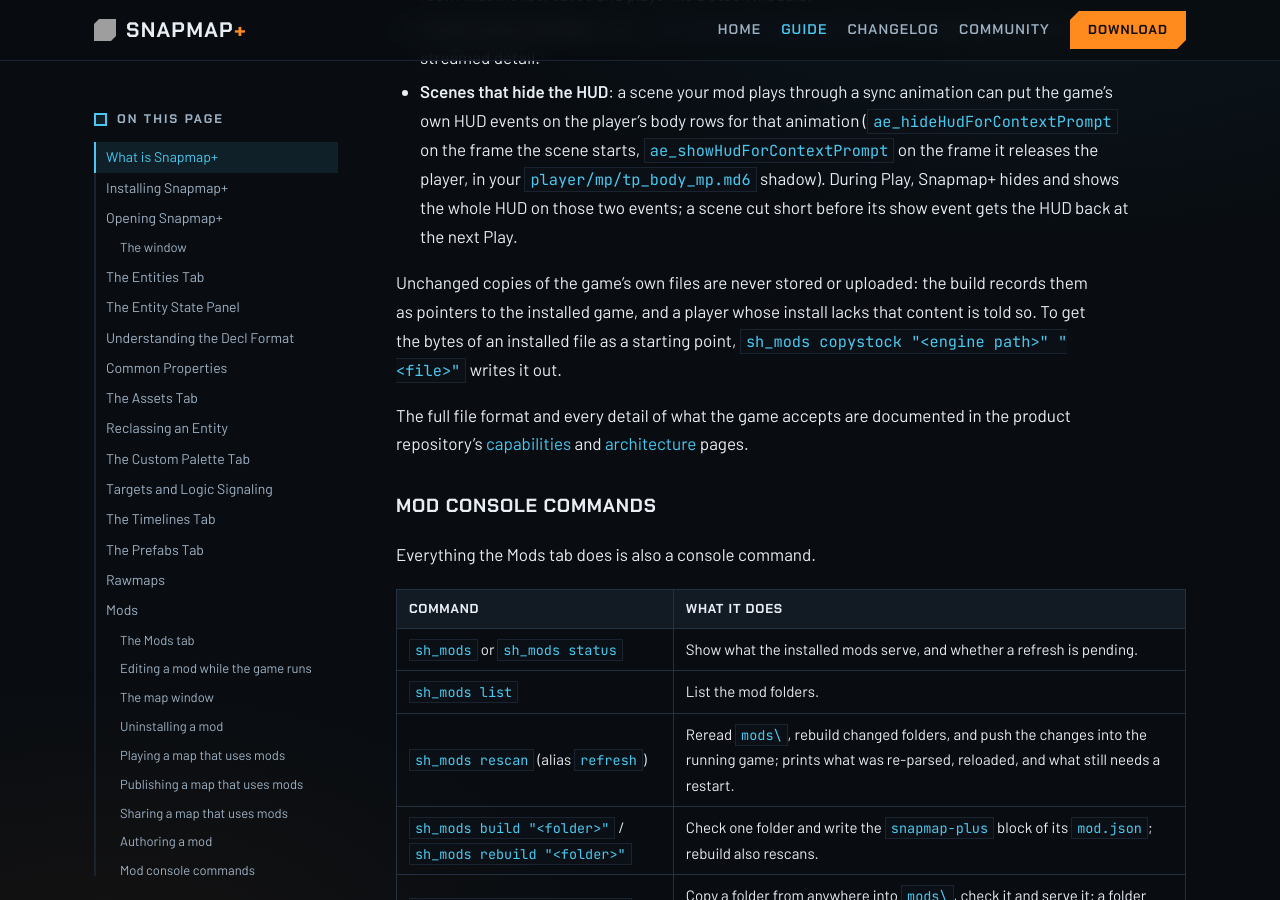
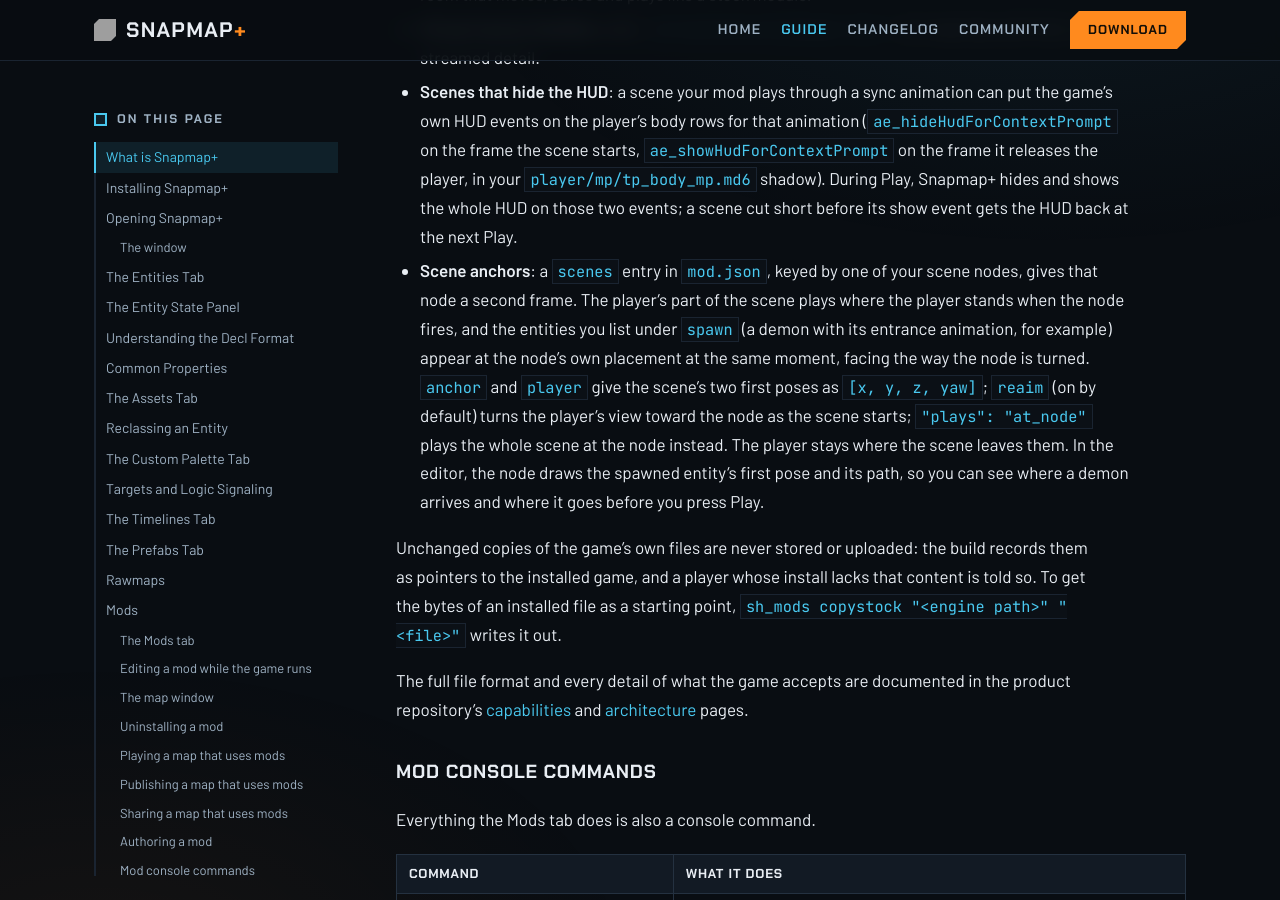
Before and after one commit to doom-snapmap/snapmap-web, a Jekyll site: the page built from site/snapmap-plus-guide.md, in a window 1280 px wide and 900 px high, scrolled down 34218 px. Built offline with Jekyll 4.4.1, drawn with Linux system fonts in a browser that asks for light colours; grey boxes are pictures that could not be loaded.

Commit message:
Explain scene anchors in the mod guide
A mod's scenes entry gives a scene node a second frame: the player's part plays where the player stands, and the entities listed under spawn appear at the node's placement, with the node showing their first pose and path in the editor. The guide's list of what a mod can carry now says so.

```diff
--- a/site/snapmap-plus-guide.md
+++ b/site/snapmap-plus-guide.md
@@ -882,6 +882,14 @@ What a mod can carry, beyond entity and model decls:
   scene starts, `ae_showHudForContextPrompt` on the frame it releases the player, in your
   `player/mp/tp_body_mp.md6` shadow). During Play, Snapmap+ hides and shows the whole HUD on those two
   events; a scene cut short before its show event gets the HUD back at the next Play.
+- **Scene anchors**: a `scenes` entry in `mod.json`, keyed by one of your scene nodes, gives that node
+  a second frame. The player's part of the scene plays where the player stands when the node fires, and
+  the entities you list under `spawn` (a demon with its entrance animation, for example) appear at the
+  node's own placement at the same moment, facing the way the node is turned. `anchor` and `player`
+  give the scene's two first poses as `[x, y, z, yaw]`; `reaim` (on by default) turns the player's view
+  toward the node as the scene starts; `"plays": "at_node"` plays the whole scene at the node instead.
+  The player stays where the scene leaves them. In the editor, the node draws the spawned entity's first
+  pose and its path, so you can see where a demon arrives and where it goes before you press Play.
 
 Unchanged copies of the game's own files are never stored or uploaded: the build records them as
 pointers to the installed game, and a player whose install lacks that content is told so. To get the
```
